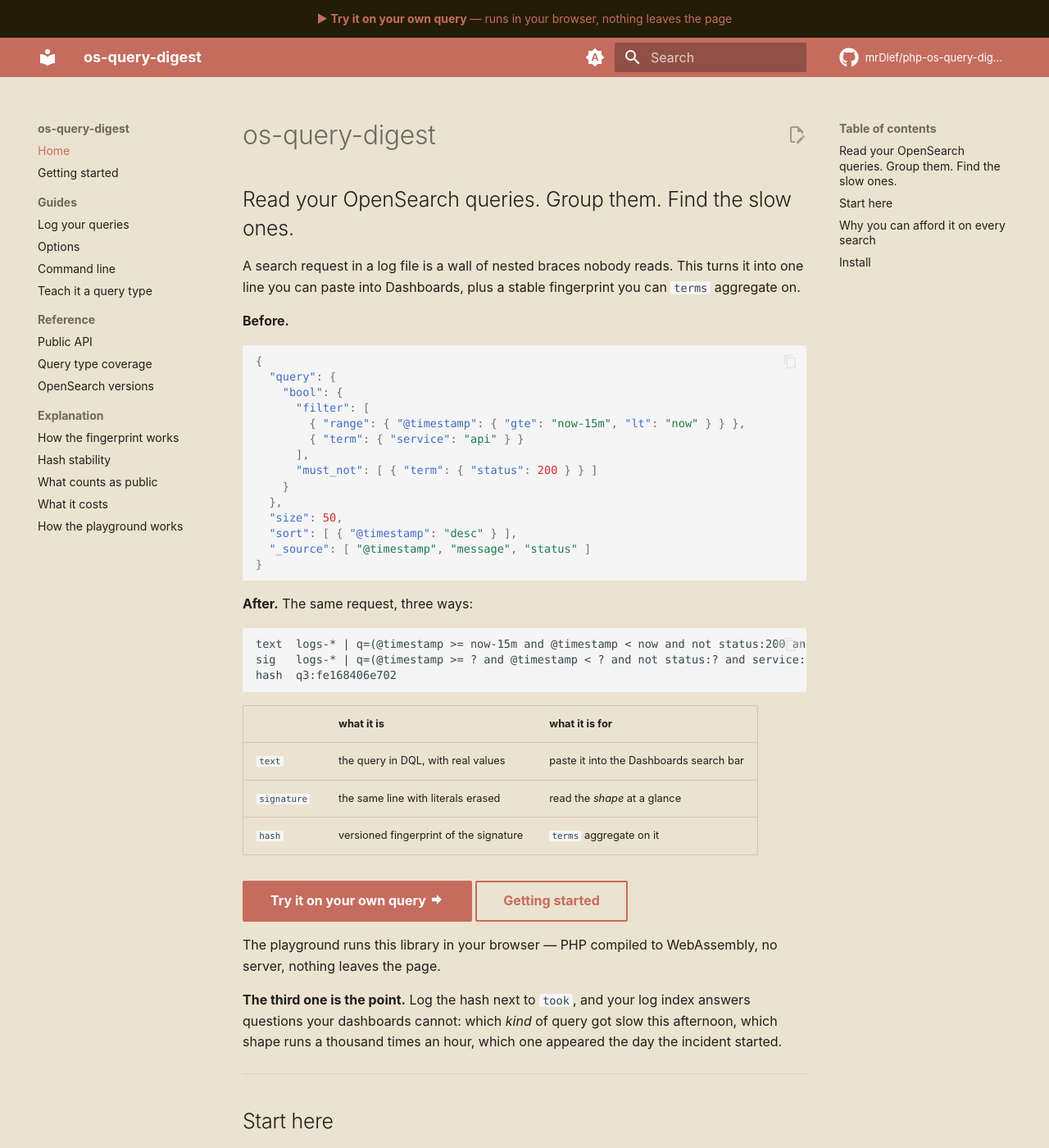
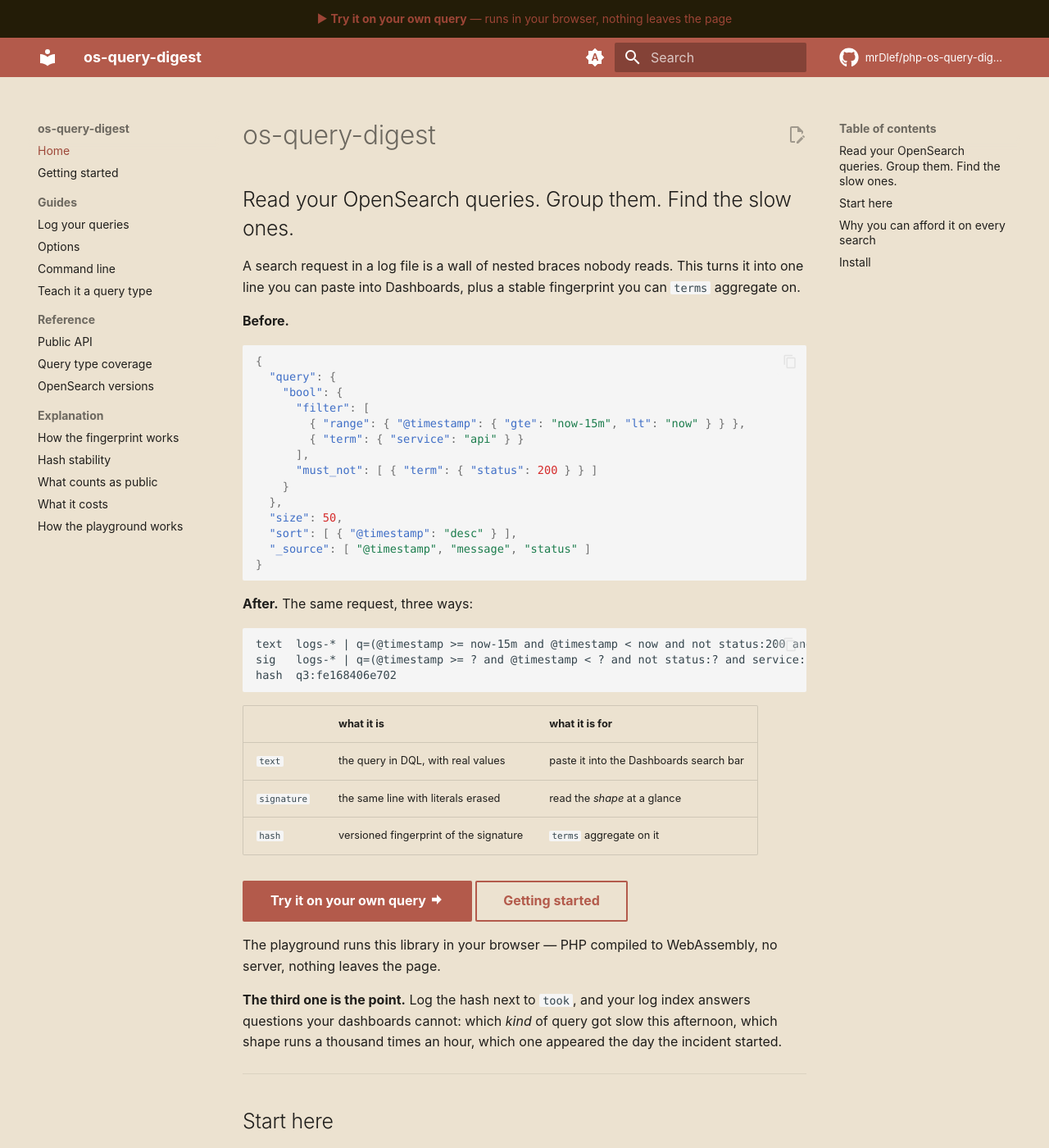
Before and after one commit to mrDlef/php-os-query-digest, an MkDocs documentation site: the page built from docs/index.md, in a window 1280 px wide and 1400 px high. Shown: the whole window at 82% size. Built offline with MkDocs 1.6.1 and Material for MkDocs 9.7.7, drawn with Linux system fonts in a browser that asks for light colours; comment, search, counter and statistics services are not loaded.

Commit message:
fix: the header carries white text, and links carry themselves
The lobster was doing two jobs it cannot do at once. As a header it sits behind
white text; as a link colour it sits on bone. White on #c46d5e is 3.69:1 and
the lobster on bone is 2.87:1 — neither clears the 4.5:1 normal text needs.

So the palette gains two deeper lobsters, and the split is the point:
#b35a4b carries white at 4.69:1 for the header, #9c4536 reads 4.93:1 on bone
for every link in the page.

The second one is not optional. Material derives --md-typeset-a-color from
--md-primary-fg-color, so darkening the header alone would have repainted every
body link to 3.65:1 — better than before and still short. Pinning the link
colour is what makes the header colour a free choice.

Dark mode keeps the colour the palette is named for: the deep lobster falls to
3.61:1 on pitch black, where the original reads 4.59:1. The accent follows the
link in both schemes, so a hover never lands somewhere less legible than the
link it started from.

The playground's custom properties are sorted alphabetically. Values unchanged.

```diff
--- a/docs/stylesheets/extra.css
+++ b/docs/stylesheets/extra.css
@@ -2,18 +2,31 @@
   --pitch-black: #231c07;
   --bone: #ece2d0;
   --lobster-pink: #c46d5e;
+
+  /* Two deeper lobsters, and the reason is contrast rather than taste. White on
+     #c46d5e is 3.69:1 and the lobster reads 2.87:1 on bone — both under the
+     4.5:1 normal text needs. #b35a4b carries white at 4.69:1; #9c4536 clears
+     4.93:1 on bone, which is what body links sit on. */
+  --lobster-header: #b35a4b;
+  --lobster-link: #9c4536;
 }
 
 :root  > * {
   --md-default-bg-color: var(--bone);
-  --md-primary-fg-color: var(--lobster-pink);
+  --md-primary-fg-color: var(--lobster-header);
   --md-primary-fg-color--light: var(--bone);
   --md-primary-fg-color--dark: var(--pitch-black);
   --md-footer-bg-color: var(--pitch-black);
-  --md-accent-fg-color: var(--lobster-pink);
+  --md-accent-fg-color: var(--lobster-link);
   --md-footer-bg-color--dark: var(--pitch-black);
   --md-footer-fg-color--light: var(--bone);
   --md-footer-fg-color--lighter: var(--bone);
+
+  /* Material derives this from --md-primary-fg-color, so the header colour
+     would otherwise repaint every link in the page. Pinned, because a header
+     is chrome behind white text and a link is text on bone: the two cannot be
+     the same value and both clear AA. */
+  --md-typeset-a-color: var(--lobster-link);
 }
 
 [data-md-color-scheme="slate"] {
@@ -23,6 +36,11 @@
   --md-footer-bg-color--dark: var(--bone);
   --md-footer-fg-color--light: var(--pitch-black);
   --md-footer-fg-color--lighter: var(--pitch-black);
+
+  /* The deep lobster inverts: 3.61:1 on pitch black. The original is 4.59:1
+     there, so dark mode keeps the colour the palette is named for. */
+  --md-typeset-a-color: var(--lobster-pink);
+  --md-accent-fg-color: var(--lobster-pink);
 }
 
 
```
Also changed, not shown: 1 other file.
